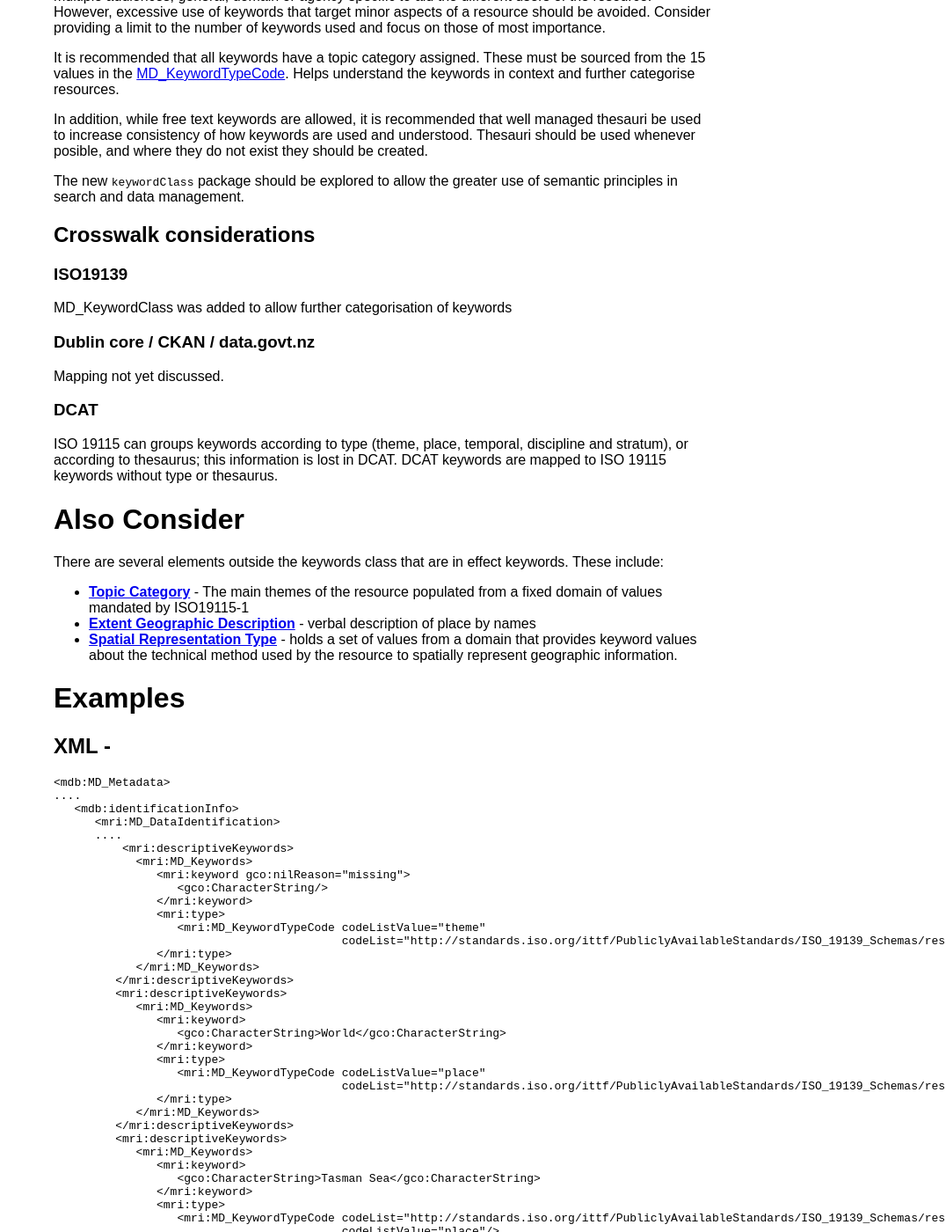
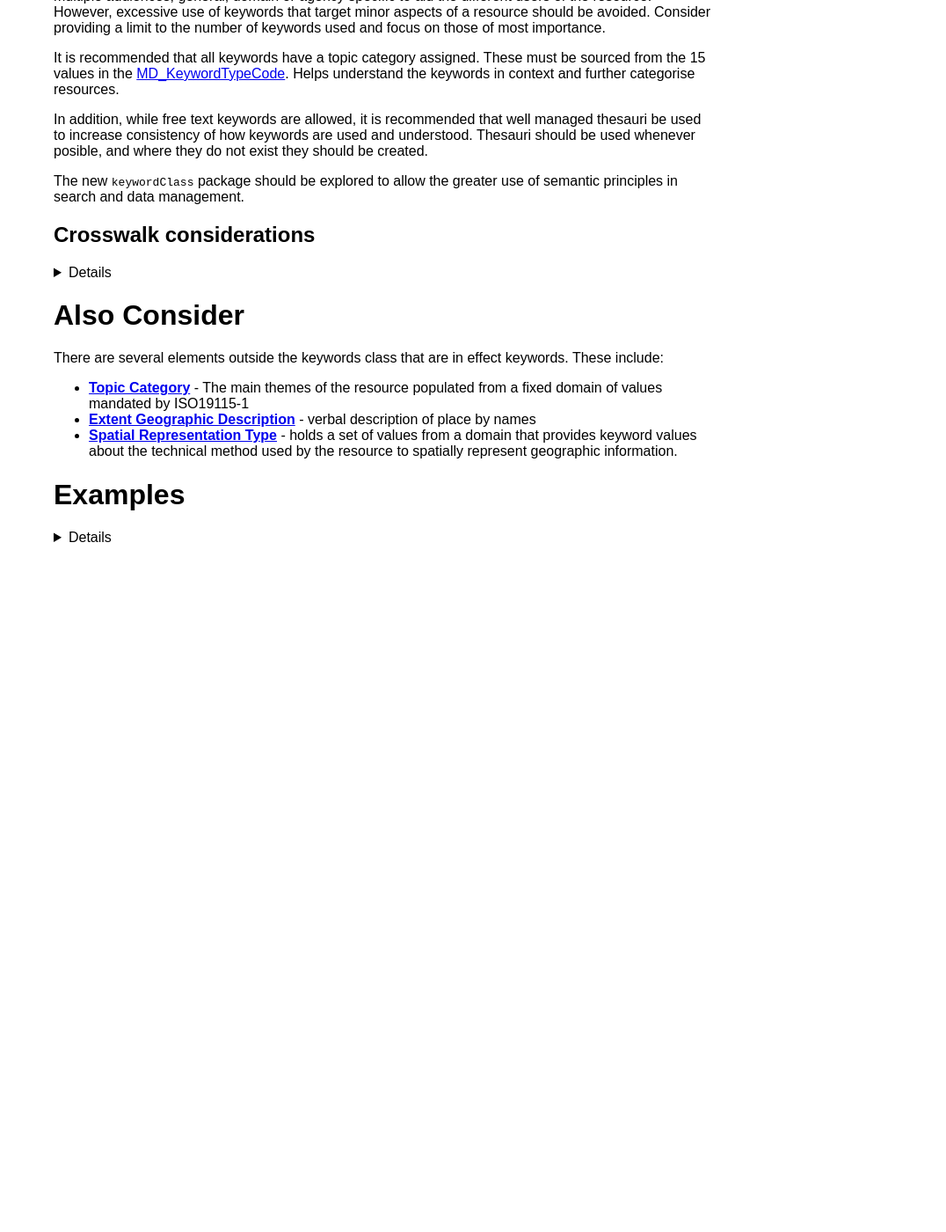
Before and after one commit to OpenWork-NZ/mdwg, a Jekyll site: the page built from _defs/Keywords.md, in a window 1280 px wide and 1400 px high, scrolled down 2399 px. Shown: the whole window at 88% size, without its empty margins (204-1280 px from the left). Built offline with Jekyll 4.4.1, drawn with Linux system fonts in a browser that asks for light colours; after the commit the page ends 3029 px from its top, so only the background shows below that; some of the changed text lies outside the part shown.

Commit message:
Collapse Crosswalk & Examples for Keywords

````diff
--- a/_defs/Keywords.md
+++ b/_defs/Keywords.md
@@ -91,6 +91,8 @@ The new `keywordClass` package should be explored to allow the greater use of se
 
 ## Crosswalk considerations
 
+<details>
+
 ### ISO19139
 MD_KeywordClass was added to allow further categorisation of keywords
 
@@ -100,6 +102,8 @@ Mapping not yet discussed.
 ### DCAT
 ISO 19115 can groups keywords according to type (theme, place, temporal, discipline and stratum), or according to thesaurus; this information is lost in DCAT. DCAT keywords are mapped to ISO 19115 keywords without type or thesaurus.
 
+</details>
+
 # Also Consider
 There are several elements outside the keywords class that are in effect keywords. These include:
 - **[Topic Category](./TopicCategory)** - The main themes of the resource populated from a fixed domain of values mandated by ISO19115-1
@@ -108,6 +112,7 @@ There are several elements outside the keywords class that are in effect keyword
 
 # Examples
 
+<details>
 
 ## XML -
 ```
@@ -184,3 +189,5 @@ There are several elements outside the keywords class that are in effect keyword
 ## UML diagrams
 Recommended elements highlighted in Yellow
 ![keywords](../images/KeywordsUML.png)
+
+</details>
````
